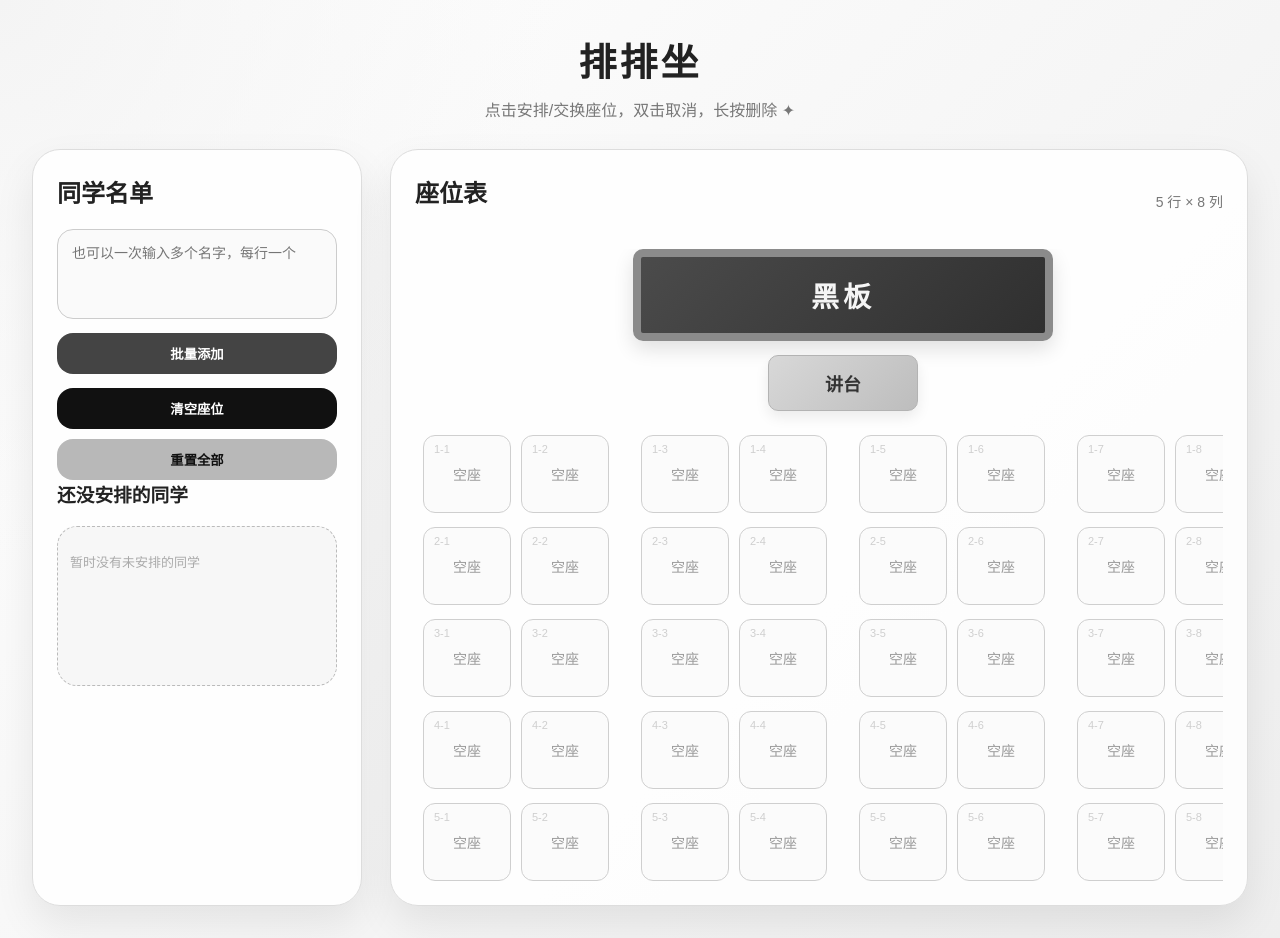
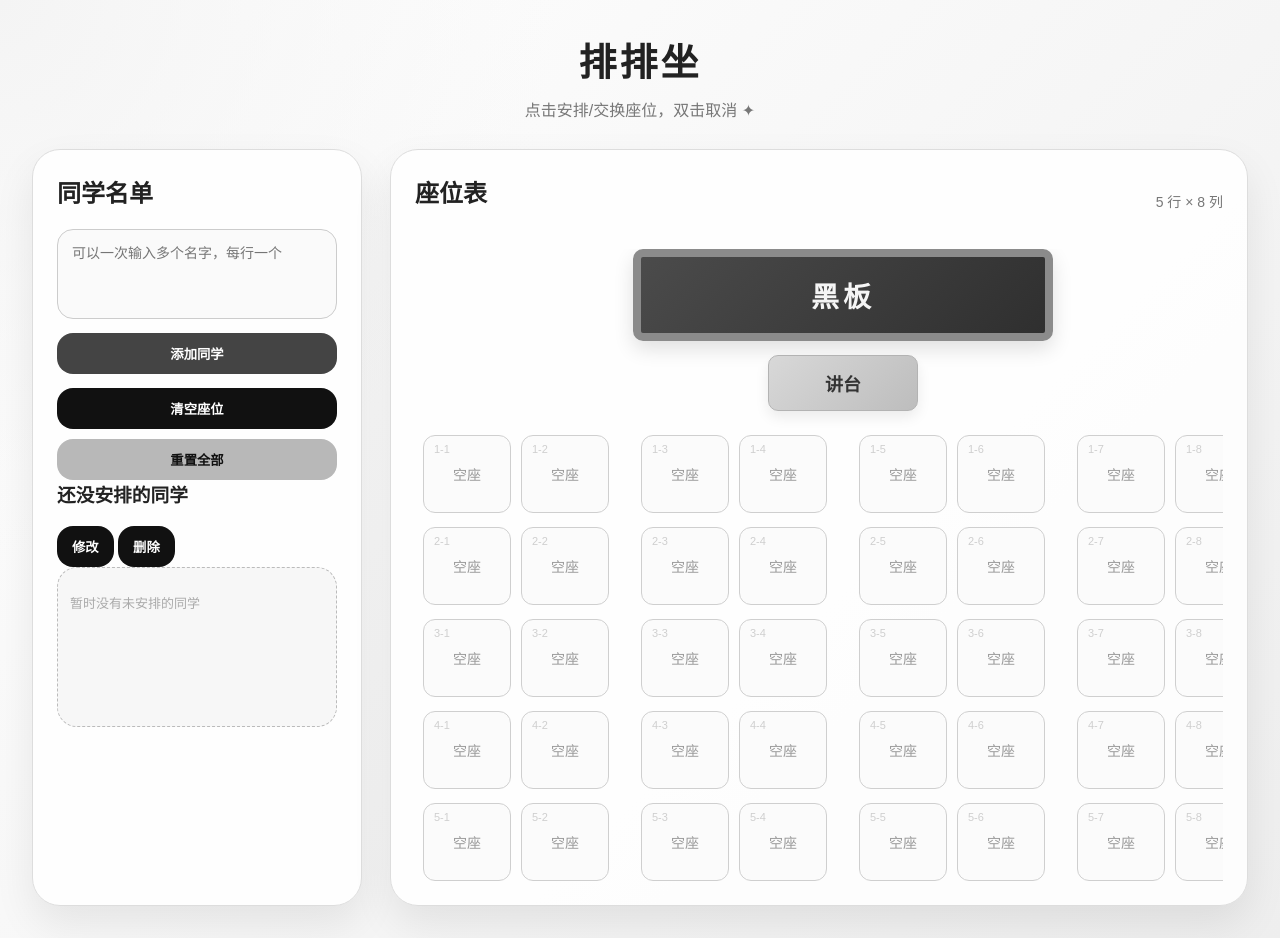
Before and after one commit to zorya21/tf-game2, a Flask app: page / in a window 1280 px wide. Run offline with Flask 3, Linux system fonts and the light colour scheme.

Commit message:
Update index.html

```diff
--- a/templates/index.html
+++ b/templates/index.html
@@ -10,7 +10,7 @@
 <div class="page">
     <header>
         <h1>排排坐</h1>
-        <p>点击安排/交换座位，双击取消，长按删除 ✦</p>
+        <p>点击安排/交换座位，双击取消 ✦</p>
     </header>
 
     <main class="main-box">
@@ -18,8 +18,8 @@
         <section class="control-panel">
             <h2>同学名单</h2>
 
-            <textarea id="bulkInput" placeholder="也可以一次输入多个名字，每行一个"></textarea>
-            <button class="secondary-btn" onclick="addManyStudents()">批量添加</button>
+            <textarea id="bulkInput" placeholder="可以一次输入多个名字，每行一个"></textarea>
+            <button class="secondary-btn" onclick="addManyStudents()">添加同学</button>
 
             <div class="btn-row">
                 <button onclick="clearSeats()">清空座位</button>
@@ -27,7 +27,19 @@
 
             <button class="danger-btn" onclick="resetAll()">重置全部</button>
 
-            <h3>还没安排的同学</h3>
+            <div class="waiting-header">
+                <h3>还没安排的同学</h3>
+
+                <div class="waiting-actions">
+                    <button id="renameBtn" class="mini-btn" onclick="renameSelectedStudent()" disabled>
+                        修改
+                    </button>
+                    <button id="deleteBtn" class="mini-btn delete-mini-btn" onclick="deleteSelectedStudent()" disabled>
+                        删除
+                    </button>
+                </div>
+            </div>
+
             <div id="waitingList" class="waiting-list"></div>
         </section>
 
```
